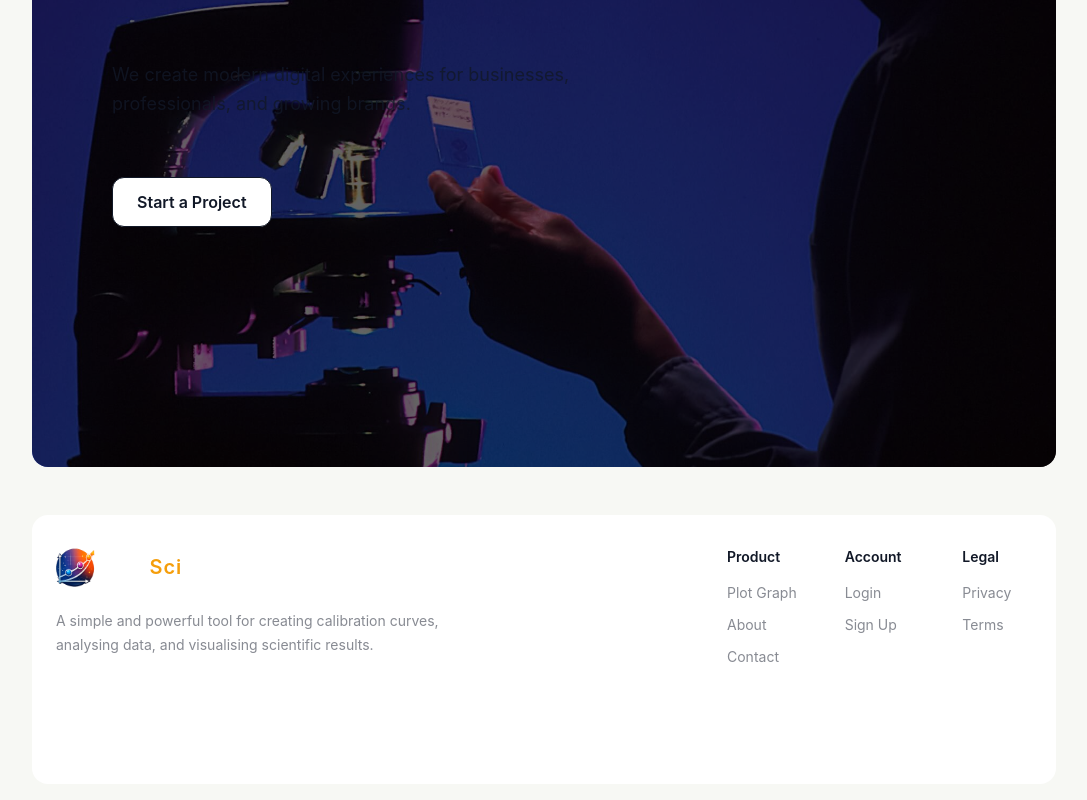
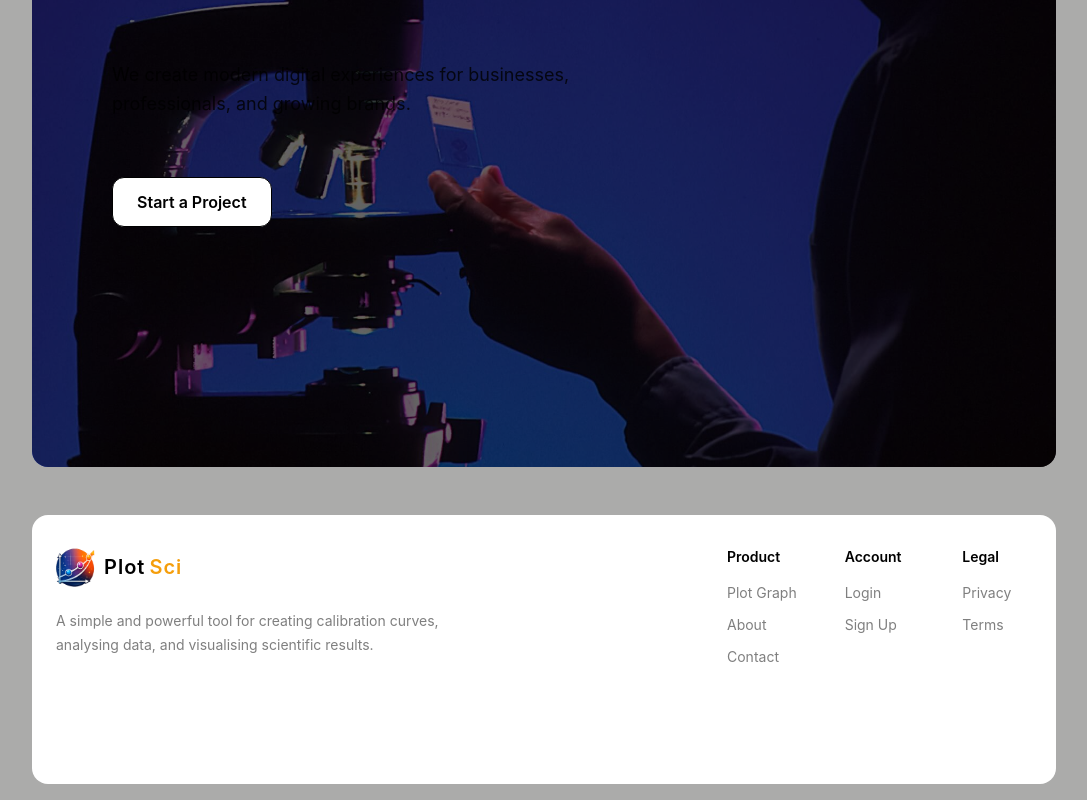
Before and after one commit to BlessingDotDev/calibration-tool, a React (Vite) app: page / in a window 1280 px wide. Shown: the part 437-1237 px from the top of the page, without its empty margins (96-1183 px from the left). Built offline with nearby package versions, Linux system fonts and the light colour scheme.

Commit message:
adjust the colors

```diff
--- a/src/components/layout/footer/FooterBrand.tsx
+++ b/src/components/layout/footer/FooterBrand.tsx
@@ -13,7 +13,7 @@ function FooterBrand() {
           alt="PlotSci Logo"
         />
 
-        <p className="text-xl font-semibold tracking-wider text-white">
+        <p className="text-xl font-semibold tracking-wider text-text">
           Plot
           <span className="pl-1 text-secondary">
             Sci
--- a/src/index.css
+++ b/src/index.css
@@ -3,9 +3,9 @@
 :root {
   --color-primary: #1E3A8A;
   --color-secondary: #F59E0B;
-  --color-background: rgb(247, 248, 244);
+  --color-background: rgb(171, 171, 170);
   --color-surface: #FFFFFF;
-  --color-text: #111827;
+  --color-text: #000000;
   --color-accent: #10B981;
   --color-muted: #9CA3AF;
 }
```
